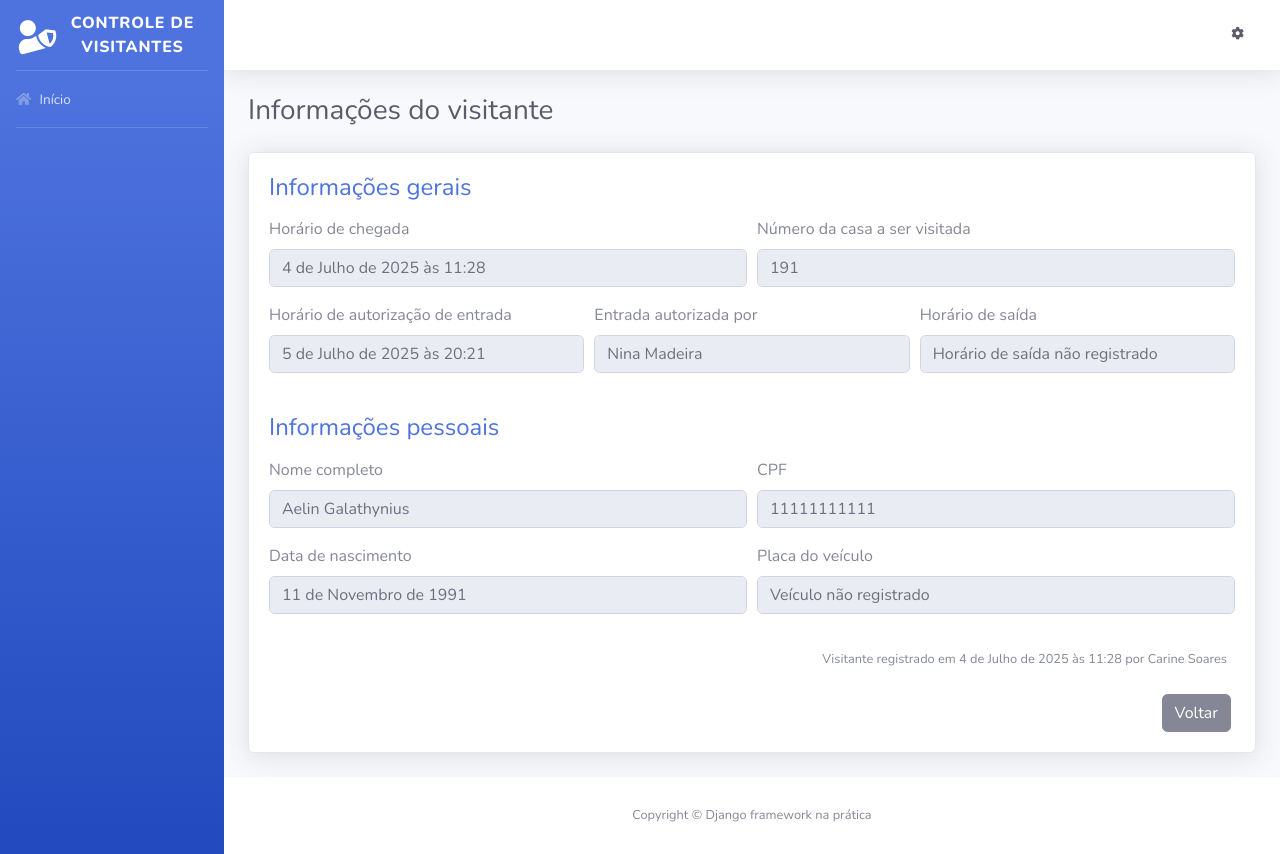
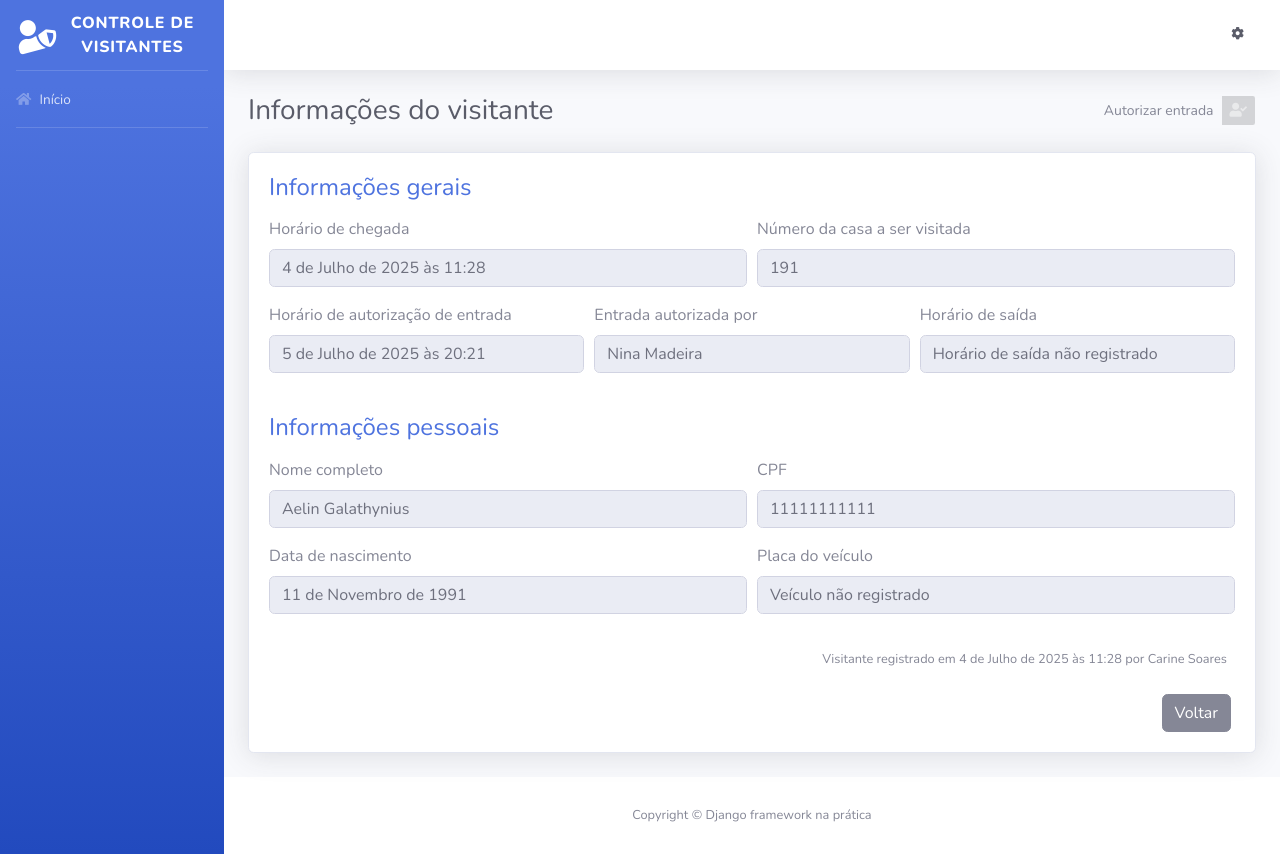
Before and after one commit to CarineMS/django-controle-visitantes, a Django app: page /visitantes/1 in a window 1280 px wide. Run offline with Django 5.2, Linux system fonts and the light colour scheme; data comes from the database, SQL or seed files in the repository; both versions use the stored data as it was after the commit; some libraries are stand-ins or nearby versions.

Commit message:
:sparkles: Inclusão dos status do visitante e modal da autorização de entrada

```diff
--- a/templates/informacoes_visitante.html
+++ b/templates/informacoes_visitante.html
@@ -6,6 +6,16 @@
 <div class="container">
     <div class="d-sm-flex align-items-center justify-content-between mb-4">
         <h1 class="h3 mb-0 text-gray-800">{{ nome_pagina }}</h1>
+
+        <div>
+            <a href="#" class="btn btn-sucess btn-icon-split btn-sm" data-toggle="modal" data-target="#modal1">
+                <span class="text">Autorizar entrada</span>
+
+                <span class="icon text-white-50">
+                    <i class="fas fa-user-check"></i>
+                </span>
+            </a>
+        </div>
     </div>
 
     <div class="card shadow mb-4">
@@ -88,5 +98,34 @@
             </div>
         </div>
     </div>
+    <div class="modal fade" id="modal1" tabindex="-1" role="dialog" aria-labelledby="exampleModalLabel" aria-hidden="true">
+        <div class="modal-dialog" role="document">
+            <div class="modal-content">
+                <div class="modal-header">
+                    <h5 class="modal-title" id="exampleModalLabel">Autorizar entrada de visitante</h5>
+
+                    <button type="button" class="close" data-dismiss="modal" aria-label="Close">
+                        <span aria-hidden="true">&times;</span>
+                    </button>
+                </div>
+
+                <div class="modal-body">
+                    <form method="post">
+                        {% csrf_token %}
+
+                        <div class="form-group">
+                            <label for="id_morador_responsavel" class="col-form-label">Nome do morador responsável por autorizar a entrada do visitante:</label>
+                            {% render_field form.morador_responsavel placeholder="Nome do morador responsável por autorizar a entrada do visitante" class="form-control" %}
+                        </div>
+
+                        <div class="modal-footer">
+                            <button type="button" class="btn btn-secondary" data-dismiss="modal">Cancelar</button>
+                            <button type="submit" class="btn btn-primary">Autorizar entrada</button>
+                        </div>
+                    </form>
+                </div>
+            </div>
+        </div>
+    </div>
 </div>
 {% endblock %}
--- a/visitantes/forms.py
+++ b/visitantes/forms.py
@@ -24,3 +24,20 @@ class VisitanteForm(forms.ModelForm):
             },
 
         }
+
+class AutorizaVisitanteForm(forms.ModelForm):
+
+    morador_responsavel = forms.CharField(
+        required=True
+    )
+
+    class Meta:
+        model = Visitante
+        fields = [
+            "morador_responsavel"
+        ]
+        error_messages = {
+            "morador_responsavel": {
+                "required": "Por favor, informe o nome do morador responsável por autorizar a entrada do visitante"
+            }
+        }
--- a/visitantes/models.py
+++ b/visitantes/models.py
@@ -1,6 +1,19 @@
 from django.db import models
 
 class Visitante(models.Model):
+
+    STATUS_VISITANTE = [
+        ("AGUARDANDO", "Aguardando autorização"),
+        ("EM_VISITA", "Em visita"),
+        ("FINALIZADO", "Visita finalizada")
+    ]
+
+    status = models.CharField(
+        verbose_name="Status",
+        max_length=10,
+        choices=STATUS_VISITANTE,
+        default="AGUARDANDO"
+    )
 
     nome_completo = models.CharField(
         verbose_name="Nome Completo",
--- a/visitantes/views.py
+++ b/visitantes/views.py
@@ -3,7 +3,11 @@ from django.shortcuts import (
     render, redirect, get_object_or_404
 )
 from visitantes.models import Visitante
-from visitantes.forms import VisitanteForm
+from visitantes.forms import (
+    VisitanteForm, AutorizaVisitanteForm
+)
+
+from django.utils import timezone
 
 def registrar_visitante(request):
 
@@ -38,9 +42,34 @@ def informacoes_visitante(request, id):
         Visitante,
         id=id
     )
+
+    form = AutorizaVisitanteForm()
+
+    if request.method == "POST":
+        form = AutorizaVisitanteForm(
+            request.POST,
+            instance=visitante
+        )
+
+        if form.is_valid():
+            visitante = form.save(commit=False)
+
+            visitante.status = "EM_VISITA"
+            visitante.horario_autorizacao = timezone.now()
+
+            visitante.save()
+
+            messages.success(
+                request,
+                "Entrada de visitante autorizada com sucesso"
+            )
+
+            return redirect("index")
+
     context = {
         "nome_pagina": "Informações do visitante",
         "visitante": visitante,
+        "form": form
     }
 
     return render(request, "informacoes_visitante.html", context)
```
Also changed, not shown: db.sqlite3, visitantes/migrations/0002_visitante_status.py (added).
